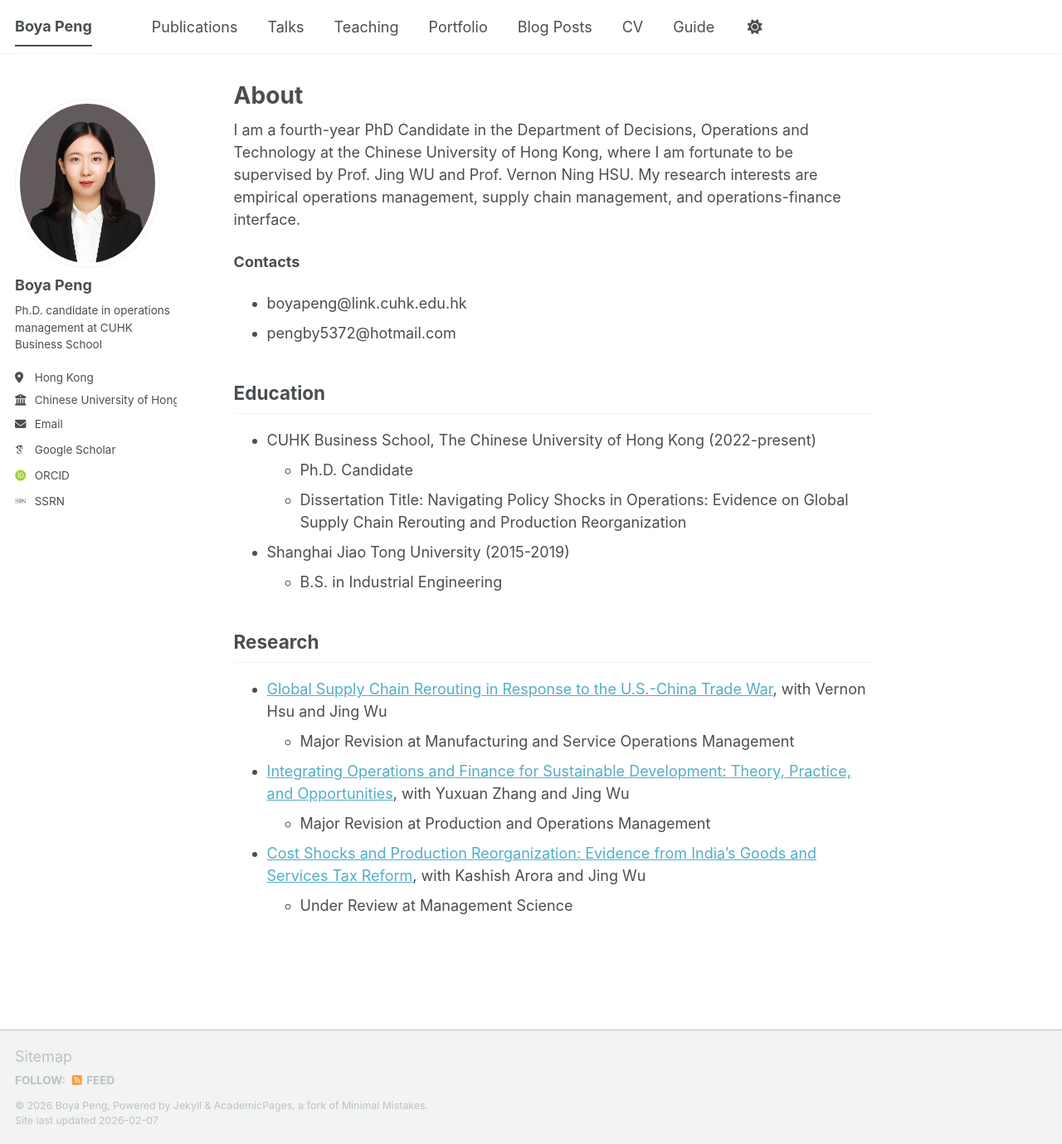
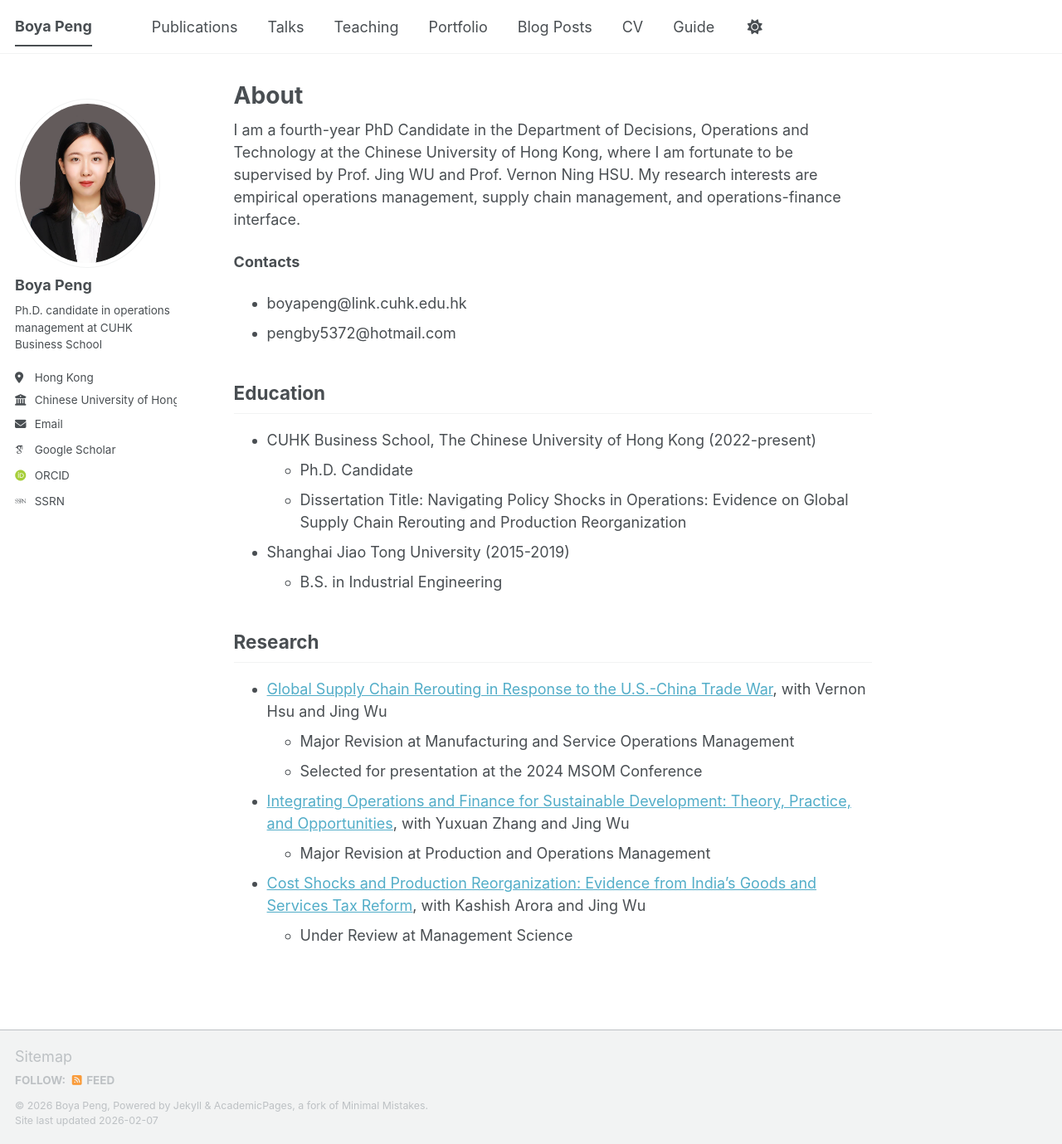
Before and after one commit to peng-boya/peng-boya.github.io, a Jekyll site: the page built from _pages/about.md, in a window 1280 px wide and 1379 px high. Shown: the whole window at 83% size. Built offline with Jekyll 4.4.1, drawn with Linux system fonts in a browser that asks for light colours; some web fonts are replaced; a script bundle is joined from its source files by our own code; library files that are not in the unit come from our copies.

Commit message:
Update about.md

```diff
--- a/_pages/about.md
+++ b/_pages/about.md
@@ -26,6 +26,7 @@ Research
 ------
 - [Global Supply Chain Rerouting in Response to the U.S.-China Trade War](https://papers.ssrn.com/sol3/papers.cfm?abstract_id=4787687), with Vernon Hsu and Jing Wu
   - Major Revision at Manufacturing and Service Operations Management
+  - Selected for presentation at the 2024 MSOM Conference
 - [Integrating Operations and Finance for Sustainable Development: Theory, Practice, and Opportunities](https://papers.ssrn.com/sol3/papers.cfm?abstract_id=5236382), with Yuxuan Zhang and Jing Wu
   - Major Revision at Production and Operations Management
 - [Cost Shocks and Production Reorganization: Evidence from India’s Goods and Services Tax Reform](https://papers.ssrn.com/sol3/papers.cfm?abstract_id=5830602), with Kashish Arora and Jing Wu
```
